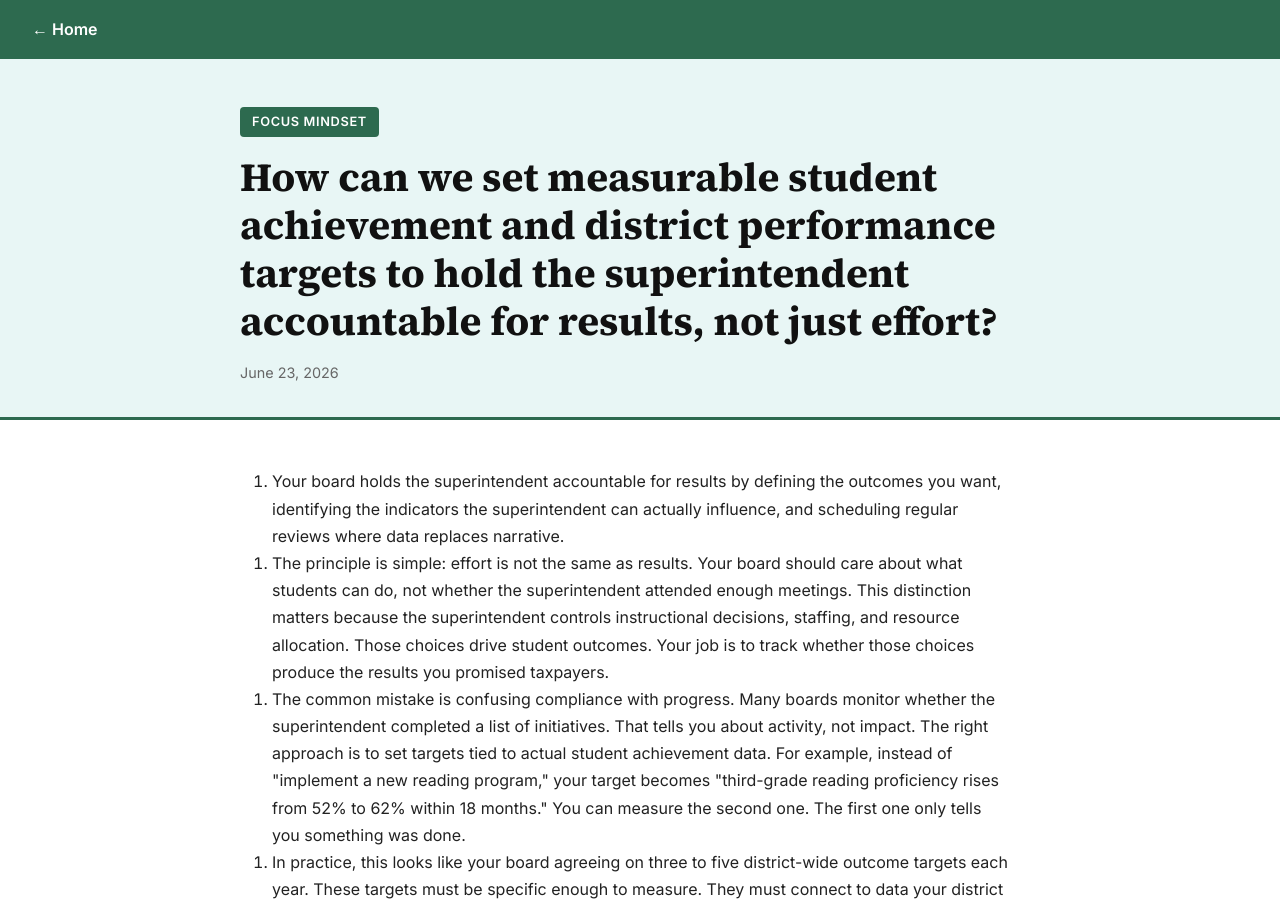
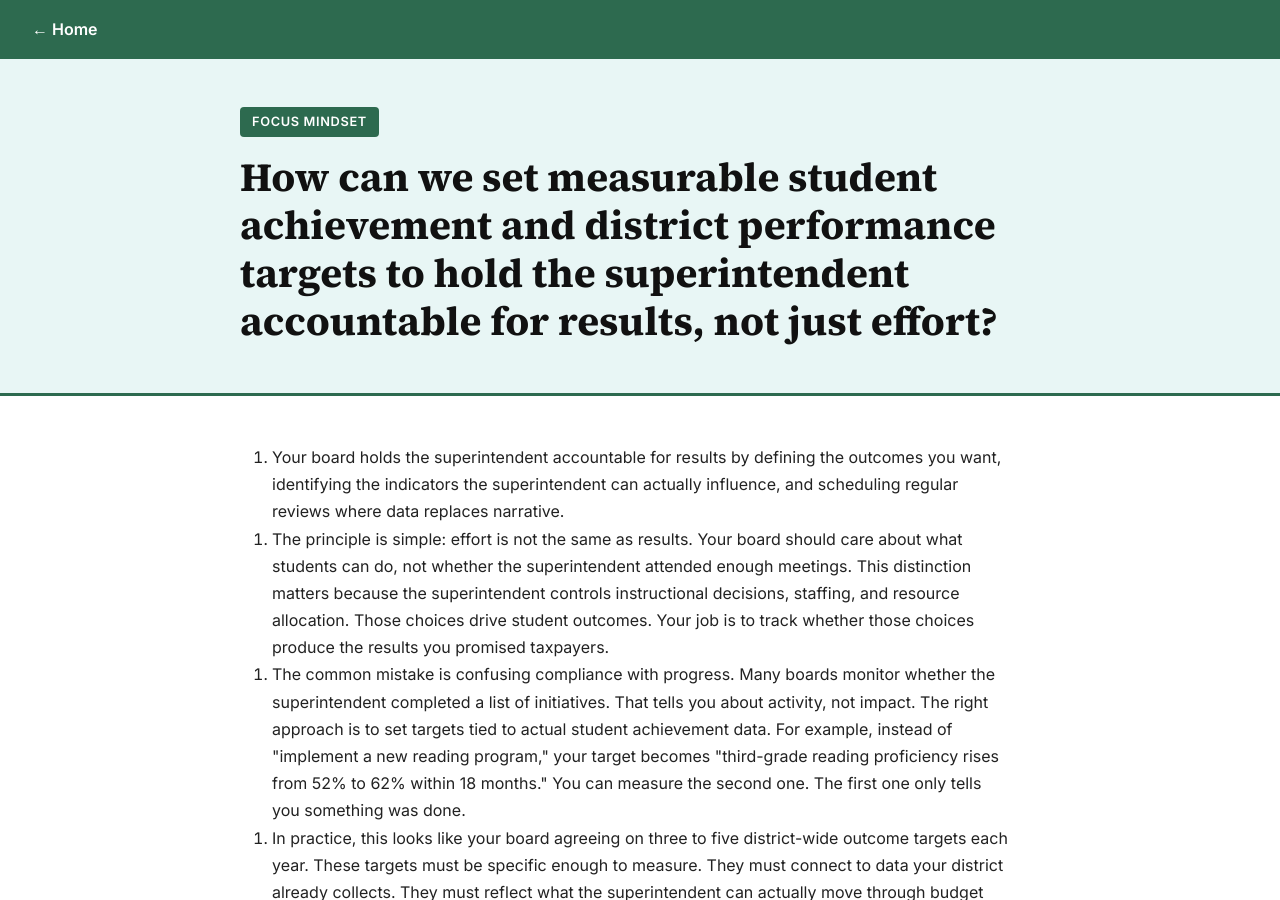
Before and after one commit to ajcrabill/schoolboardanswers-com, a Jekyll site: the page qa/2026-06-26-qa-set-measurable-student-achievement-and-district.html, which Jekyll copies as it is, in a window 1280 px wide and 900 px high. Built offline with Jekyll 4.4.1, drawn with Linux system fonts in a browser that asks for light colours.

Commit message:
Remove publication dates from posts (evergreen content)

```diff
--- a/qa/2026-06-24-qa-school-board-address-monitoring-reports-repeatedly.html
+++ b/qa/2026-06-24-qa-school-board-address-monitoring-reports-repeatedly.html
@@ -30,7 +30,7 @@
   <div class="container" style="max-width:800px;margin:0 auto;">
     <span class="category">Monitor Progress</span>
     <h1>How should a school board address monitoring reports that repeatedly flag the same unresolved issues?</h1>
-    <div class="meta">June 23, 2026</div>
+    <div class="meta"></div>
   </div>
 </div>
 <div class="post-body">
--- a/qa/2026-06-26-qa-set-measurable-student-achievement-and-district.html
+++ b/qa/2026-06-26-qa-set-measurable-student-achievement-and-district.html
@@ -30,7 +30,7 @@
   <div class="container" style="max-width:800px;margin:0 auto;">
     <span class="category">Focus Mindset</span>
     <h1>How can we set measurable student achievement and district performance targets to hold the superintendent accountable for results, not just effort?</h1>
-    <div class="meta">June 23, 2026</div>
+    <div class="meta"></div>
   </div>
 </div>
 <div class="post-body">
```
